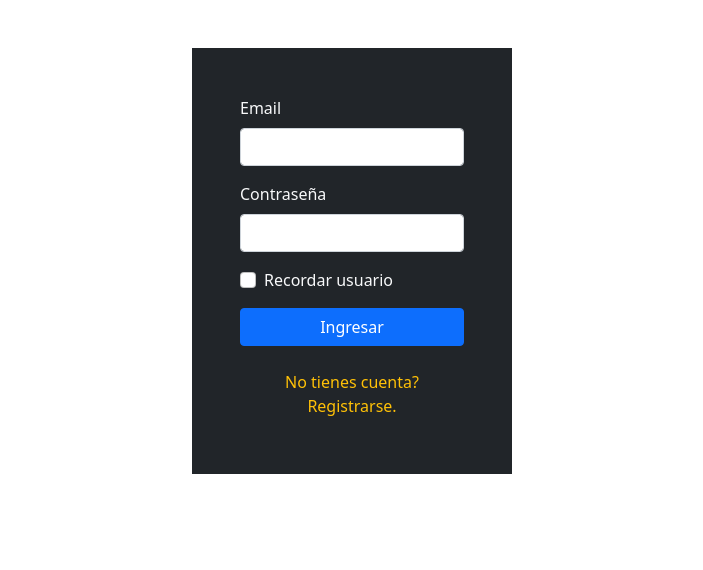
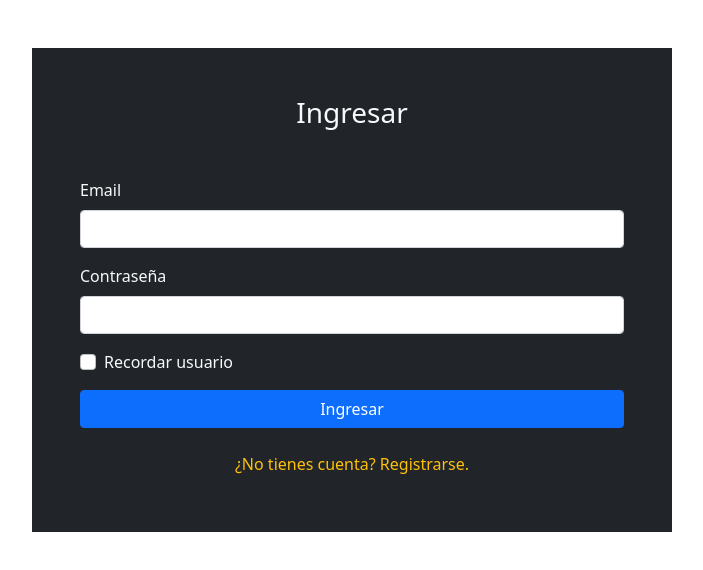
Before and after one commit to FrancoPagnotta/loginApp, an Angular app: page /login in a window 1280 px wide. Shown: the top 570 px of the page, without its empty margins (288-991 px from the left). Built offline with nearby package versions, Linux system fonts and the light colour scheme.

Commit message:
se implementan validaciones en campos de login

```diff
--- a/src/app/pages/login/login.component.html
+++ b/src/app/pages/login/login.component.html
@@ -1,14 +1,19 @@
 
-<div class="d-flex justify-content-center my-5 animate__animated animate__fadeIn">
-  <div class="container w-25 h-25 p-5 bg-dark text-light">
-    <form class="form">
+<div class="d-flex justify-content-center my-5 animate__animated animate__fadeInRight">
+  <div class="container w-50 h-50 p-5 bg-dark text-light">
+    <div class="text-center mb-5">
+      <h3> Ingresar </h3>
+    </div>
+    <form #loginForm="ngForm" class="form" (ngSubmit)="loginSubmit(loginForm)">
       <div class="mb-3">
         <label class="form-label"> Email </label>
-        <input type="email" class="form-control">
+        <input type="email" class="form-control" name="email" [(ngModel)]="usuario.email" required email>
+        <span *ngIf="loginForm.submitted && loginForm.controls.email.errors" class="text-danger animate__animated animate__fadeIn"> Debes ingresar un email </span>
       </div>
       <div class="mb-3">
         <label class="form-label"> Contraseña </label>
-        <input type="password" class="form-control">
+        <input type="password" class="form-control" name="contrasenia" [(ngModel)]="usuario.contrasenia" required minlength="6">
+        <span *ngIf="loginForm.submitted && loginForm.controls.contrasenia.errors" class="text-danger animate__animated animate__fadeIn"> Debes ingresar una contraseña </span>
       </div>
       <div class="mb-3 form-check">
         <input type="checkbox" class="form-check-input">
@@ -16,7 +21,7 @@
       </div>
       <button type="submit" class="btn btn-primary w-100"> Ingresar </button>
       <div class="mt-3 text-center">
-          <a [routerLink]="['']" class=" nav-link mx-2 text-warning" href=""> No tienes cuenta? Registrarse. </a>
+          <a [routerLink]="['']" class=" nav-link mx-2 text-warning" href=""> ¿No tienes cuenta? Registrarse. </a>
       </div>
     </form>
   </div>
--- a/src/app/pages/login/login.component.ts
+++ b/src/app/pages/login/login.component.ts
@@ -1,4 +1,6 @@
 import { Component, OnInit } from '@angular/core';
+import { NgForm } from '@angular/forms';
+import { UsuarioModel } from 'src/app/models/usuario.model';
 
 @Component({
   selector: 'app-login',
@@ -7,9 +9,18 @@
 })
 export class LoginComponent implements OnInit {
 
+  usuario: UsuarioModel = new UsuarioModel();
+
   constructor() { }
 
   ngOnInit(): void {
   }
 
+  loginSubmit(loginForm: NgForm) {
+
+    if (loginForm.invalid) return;
+
+    console.log(loginForm);
+  }
+
 }
--- a/src/app/pages/registro/registro.component.html
+++ b/src/app/pages/registro/registro.component.html
@@ -1,10 +1,10 @@
 
-<div class="d-flex justify-content-center my-5 animate__animated animate__fadeIn">
-  <div class="container w-50 h-50 p-3 bg-dark text-light">
+<div class="d-flex justify-content-center my-5 animate__animated animate__fadeInLeft">
+  <div class="container w-50 h-50 p-5 bg-dark text-light">
     <div class="text-center mb-5">
       <h3> Crear Nueva Cuenta </h3>
     </div>
-    <form #registroForm="ngForm" class="form" (ngSubmit)="onSubmit(registroForm)">
+    <form #registroForm="ngForm" class="form" (ngSubmit)="registroSubmit(registroForm)">
       <div class="mb-3">
         <label class="form-label"> Nombre </label>
         <input type="text" name="nombre" class="form-control" [(ngModel)]="usuario.nombre" placeholder="Juan" required minlength="2">
--- a/src/app/pages/registro/registro.component.ts
+++ b/src/app/pages/registro/registro.component.ts
@@ -16,9 +16,9 @@
   ngOnInit(): void {
   }
 
-  onSubmit(form: NgForm): void {
+  registroSubmit(form: NgForm): void {
 
-    // if (form.invalid) return;
+    if (form.invalid) return;
 
     console.log('formulario enviado', this.usuario);
     console.log(form);
```
